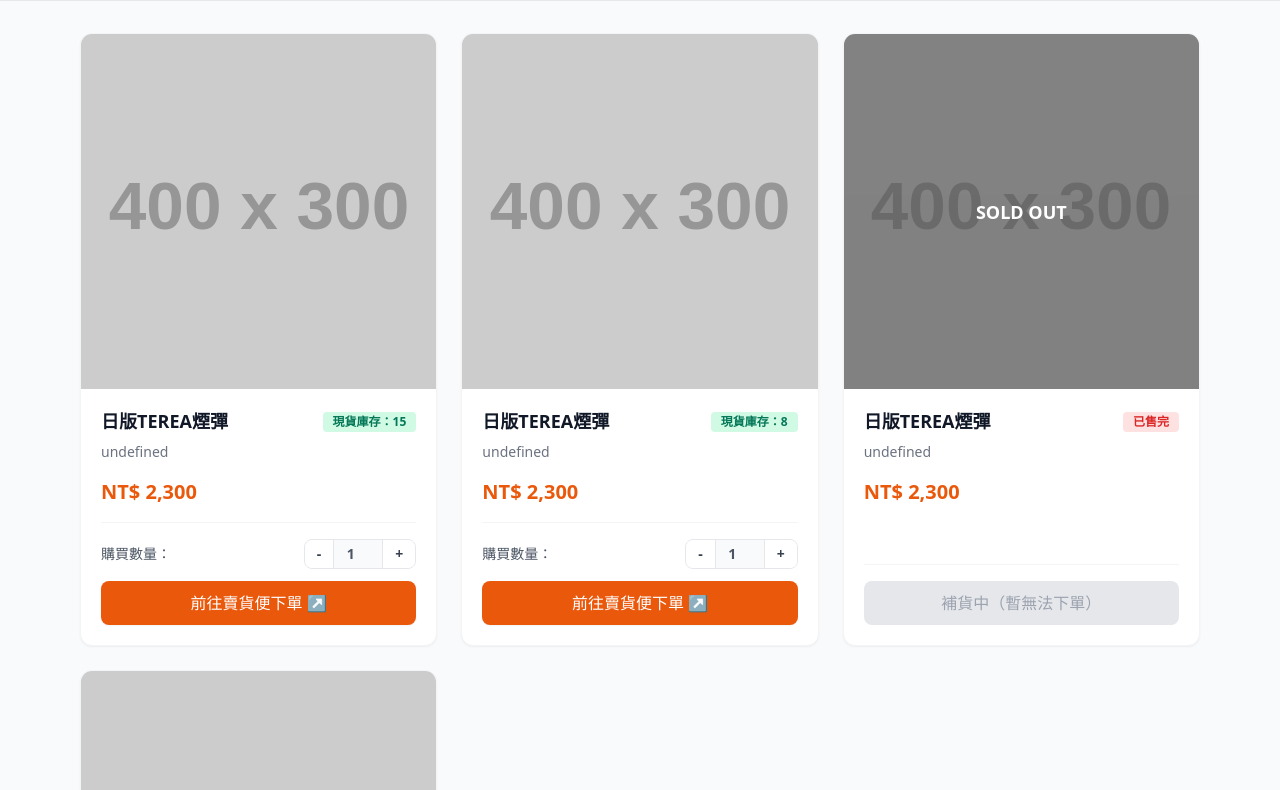
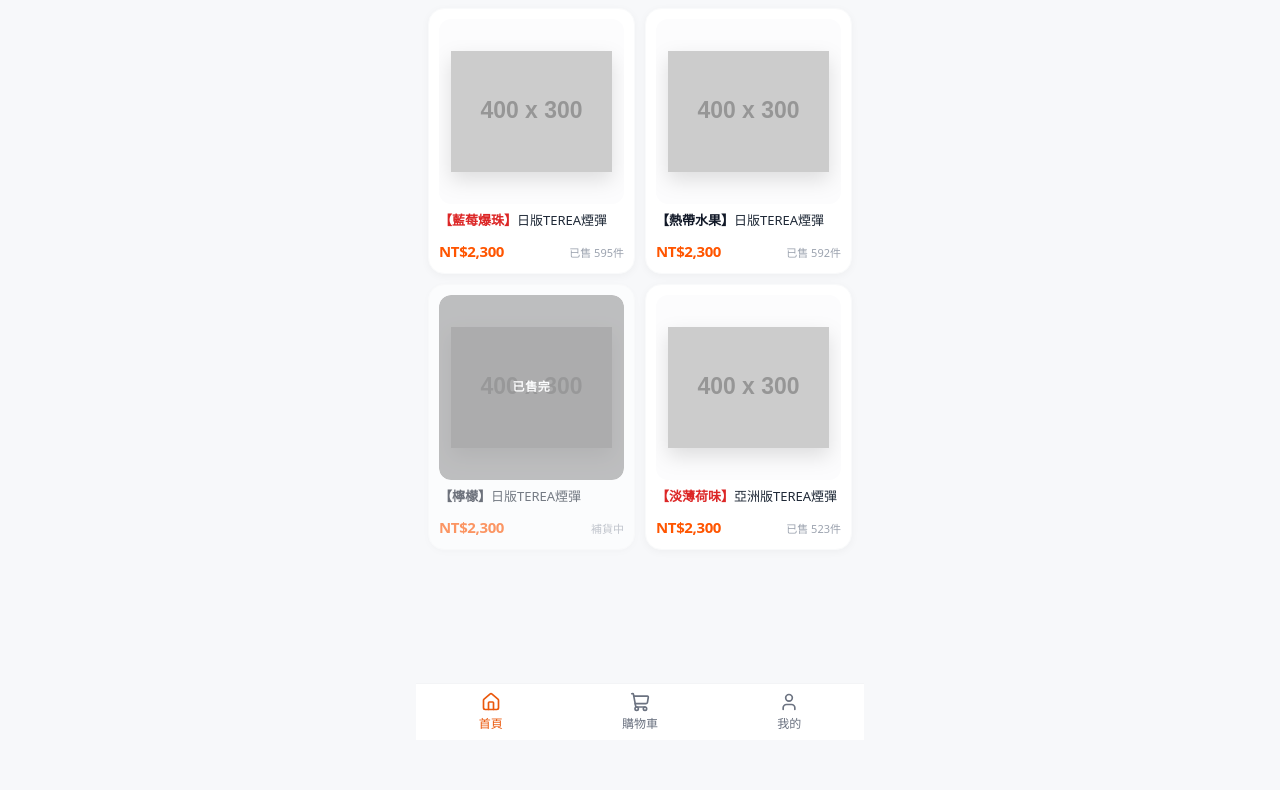
Before and after one commit to Danny78-168/111, a plain HTML site: page index.html in a window 1280 px wide. Shown: the part 60-850 px from the top of the page. After the commit the page ends 800 px from the top, so only its background shows below. Drawn offline with nearby package versions, Linux system fonts and the light colour scheme; placeholder pictures from the web are drawn by us.

Commit message:
index.html

```diff
--- a/index.html
+++ b/index.html
@@ -2,30 +2,48 @@
 <html lang="zh-TW">
 <head>
   <meta charset="UTF-8">
-  <meta name="viewport" content="width=device-width, initial-scale=1.0">
-  <title>精選賣場 - 7-11 賣貨便專區</title>
-  <!-- 引入 Tailwind CSS (CDN 免安裝) -->
+  <meta name="viewport" content="width=device-width, initial-scale=1.0, maximum-scale=1.0, user-scalable=no">
+  <title>精選賣場</title>
+  <!-- 引入 Tailwind CSS -->
   <script src="https://cdn.tailwindcss.com"></script>
+  <!-- 引入 Heroicons 圖標庫 -->
+  <script src="https://unpkg.com/lucide@latest"></script>
 </head>
-<body class="bg-gray-50 text-gray-800 antialiased min-h-screen">
+<body class="bg-[#f7f8fa] text-gray-800 antialiased min-h-screen pb-20">
 
-  <!-- 頂部導航 -->
-  <header class="bg-white border-b sticky top-0 z-10">
-    <div class="max-w-6xl mx-auto px-4 py-4 flex justify-between items-center">
-      <h1 class="text-xl font-bold tracking-tight text-gray-900">官方商品櫥窗</h1>
-      <span class="text-xs bg-orange-100 text-orange-700 px-2.5 py-1 rounded-full font-medium">支援 7-11 取貨付款</span>
+  <!-- 頂部品牌 Logo 區域 -->
+  <header class="bg-white sticky top-0 z-20 shadow-[0_1px_3px_rgba(0,0,0,0.05)]">
+    <div class="max-w-md mx-auto px-4 py-3 flex justify-center items-center">
+      <h1 class="text-2xl font-black tracking-widest text-slate-800">STORE</h1>
     </div>
   </header>
 
-  <!-- 商品網格清單 -->
-  <main class="max-w-6xl mx-auto px-4 py-8">
-    <div id="product-grid" class="grid grid-cols-1 sm:grid-cols-2 md:grid-cols-3 gap-6">
-      <!-- 商品卡片由 JS 動態生成 -->
+  <!-- 雙欄商品清單 -->
+  <main class="max-w-md mx-auto px-3 py-3">
+    <div id="product-grid" class="grid grid-cols-2 gap-2.5">
+      <!-- 卡片由 JS 動態生成 -->
     </div>
   </main>
 
+  <!-- 底部常駐導航列（仿 App 樣式） -->
+  <nav class="fixed bottom-0 inset-x-0 bg-white border-t border-gray-100 z-30 max-w-md mx-auto">
+    <div class="grid grid-cols-3 h-14 text-xs font-medium">
+      <button class="flex flex-col items-center justify-center text-orange-600 gap-1">
+        <i data-lucide="home" class="w-5 h-5"></i>
+        <span>首頁</span>
+      </button>
+      <button class="flex flex-col items-center justify-center text-gray-500 hover:text-gray-800 gap-1">
+        <i data-lucide="shopping-cart" class="w-5 h-5"></i>
+        <span>購物車</span>
+      </button>
+      <button class="flex flex-col items-center justify-center text-gray-500 hover:text-gray-800 gap-1">
+        <i data-lucide="user" class="w-5 h-5"></i>
+        <span>我的</span>
+      </button>
+    </div>
+  </nav>
+
   <script>
-    // 讀取 products.json 並渲染畫面
     async function loadProducts() {
       try {
         const response = await fetch('./products.json');
@@ -35,76 +53,54 @@
 
         products.forEach(item => {
           const isOutOfStock = item.stock <= 0;
+          const tagColorClass = item.tagColor === 'red' ? 'text-red-600 font-bold' : 'text-gray-900 font-bold';
 
-          // 庫存標籤顯示
-          let stockBadge = `<span class="bg-emerald-100 text-emerald-700 text-xs font-semibold px-2.5 py-0.5 rounded">現貨庫存：${item.stock}</span>`;
-          if (isOutOfStock) {
-            stockBadge = `<span class="bg-red-100 text-red-600 text-xs font-semibold px-2.5 py-0.5 rounded">已售完</span>`;
-          } else if (item.stock <= 3) {
-            stockBadge = `<span class="bg-amber-100 text-amber-700 text-xs font-semibold px-2.5 py-0.5 rounded">僅剩 ${item.stock} 件</span>`;
+          // 建立卡片外層（可直接點擊外跳賣貨便）
+          const card = document.createElement(isOutOfStock ? 'div' : 'a');
+          if (!isOutOfStock) {
+            card.href = item.myshipUrl;
+            card.target = "_blank";
+            card.rel = "noopener noreferrer";
           }
+          card.className = `bg-white rounded-2xl p-2.5 flex flex-col justify-between shadow-[0_2px_8px_rgba(0,0,0,0.04)] border border-gray-50 transition active:scale-[0.98] ${
+            isOutOfStock ? 'opacity-60 cursor-not-allowed' : 'cursor-pointer'
+          }`;
 
-          const card = document.createElement('div');
-          card.className = "bg-white rounded-xl shadow-sm border border-gray-100 overflow-hidden flex flex-col transition hover:shadow-md";
           card.innerHTML = `
-            <!-- 商品圖片 -->
-            <div class="relative aspect-square w-full bg-gray-100 overflow-hidden">
-              <img src="${item.imageUrl}" alt="${item.title}" class="w-full h-full object-cover object-center ${isOutOfStock ? 'grayscale opacity-70' : ''}">
-              ${isOutOfStock ? '<div class="absolute inset-0 bg-black/40 flex items-center justify-center text-white font-bold text-lg">SOLD OUT</div>' : ''}
+            <!-- 商品主圖（帶浮動陰影） -->
+            <div class="relative w-full aspect-square rounded-xl flex items-center justify-center p-3 mb-2 bg-[#fcfcfd] overflow-hidden">
+              <img src="${item.imageUrl}" alt="${item.title}" class="w-full h-full object-contain filter drop-shadow-[0_8px_10px_rgba(0,0,0,0.12)]">
+              ${isOutOfStock ? '<div class="absolute inset-0 bg-black/40 flex items-center justify-center text-white text-xs font-bold rounded-xl tracking-wider">已售完</div>' : ''}
             </div>
 
-            <!-- 商品詳細資訊 -->
-            <div class="p-5 flex-1 flex flex-col justify-between">
-              <div>
-                <div class="flex items-center justify-between gap-2 mb-2">
-                  <h2 class="font-bold text-gray-900 text-lg leading-snug">${item.title}</h2>
-                  ${stockBadge}
-                </div>
-                <p class="text-sm text-gray-500 mb-4 line-clamp-2">${item.description}</p>
-                <div class="text-xl font-extrabold text-orange-600 mb-4">NT$ ${item.price.toLocaleString()}</div>
+            <!-- 標題區域 -->
+            <div class="mb-2">
+              <h3 class="text-[13px] leading-tight text-gray-800 line-clamp-1">
+                <span class="${tagColorClass}">【${item.tag}】</span>${item.title}
+              </h3>
+            </div>
+
+            <!-- 價格與已售數量區間 -->
+            <div class="flex items-baseline justify-between mt-auto pt-1">
+              <div class="text-[#ff5500] font-extrabold text-[15px] tracking-tight">
+                NT$${item.price.toLocaleString()}
               </div>
-
-              <!-- 購買控制區 -->
-              <div class="pt-4 border-t border-gray-100">
-                ${!isOutOfStock ? `
-                  <div class="flex items-center justify-between mb-3 text-sm text-gray-600">
-                    <span>購買數量：</span>
-                    <div class="flex items-center border rounded-lg overflow-hidden bg-gray-50">
-                      <button onclick="adjustQty('${item.id}', -1)" class="px-3 py-1 bg-white hover:bg-gray-100 text-gray-700 font-bold border-r">-</button>
-                      <input id="qty-${item.id}" type="number" value="1" min="1" max="${item.stock}" readonly class="w-12 text-center bg-transparent text-sm font-semibold">
-                      <button onclick="adjustQty('${item.id}', 1,${item.stock})" class="px-3 py-1 bg-white hover:bg-gray-100 text-gray-700 font-bold border-l">+</button>
-                    </div>
-                  </div>
-                  <a href="${item.myshipUrl}" target="_blank" rel="noopener noreferrer"
-                     class="block w-full text-center bg-orange-600 hover:bg-orange-700 active:bg-orange-800 text-white font-medium py-2.5 px-4 rounded-lg shadow-sm transition">
-                    前往賣貨便下單 ↗
-                  </a>
-                ` : `
-                  <button disabled class="w-full bg-gray-200 text-gray-400 font-medium py-2.5 px-4 rounded-lg cursor-not-allowed">
-                    補貨中（暫無法下單）
-                  </button>
-                `}
+              <div class="text-gray-400 text-[11px]">
+                ${isOutOfStock ? '補貨中' : `已售 ${item.soldCount}件`}
               </div>
             </div>
           `;
+
           grid.appendChild(card);
         });
+
+        // 渲染圖標
+        lucide.createIcons();
       } catch (err) {
         console.error('載入商品資料失敗:', err);
       }
     }
 
-    // 數量增減輔助函式
-    function adjustQty(id, delta, maxStock) {
-      const input = document.getElementById(`qty-${id}`);
-      if (!input) return;
-      let val = parseInt(input.value) + delta;
-      if (val < 1) val = 1;
-      if (maxStock && val > maxStock) val = maxStock;
-      input.value = val;
-    }
-
-    // 頁面載入完成後執行
     window.addEventListener('DOMContentLoaded', loadProducts);
   </script>
 </body>
```
